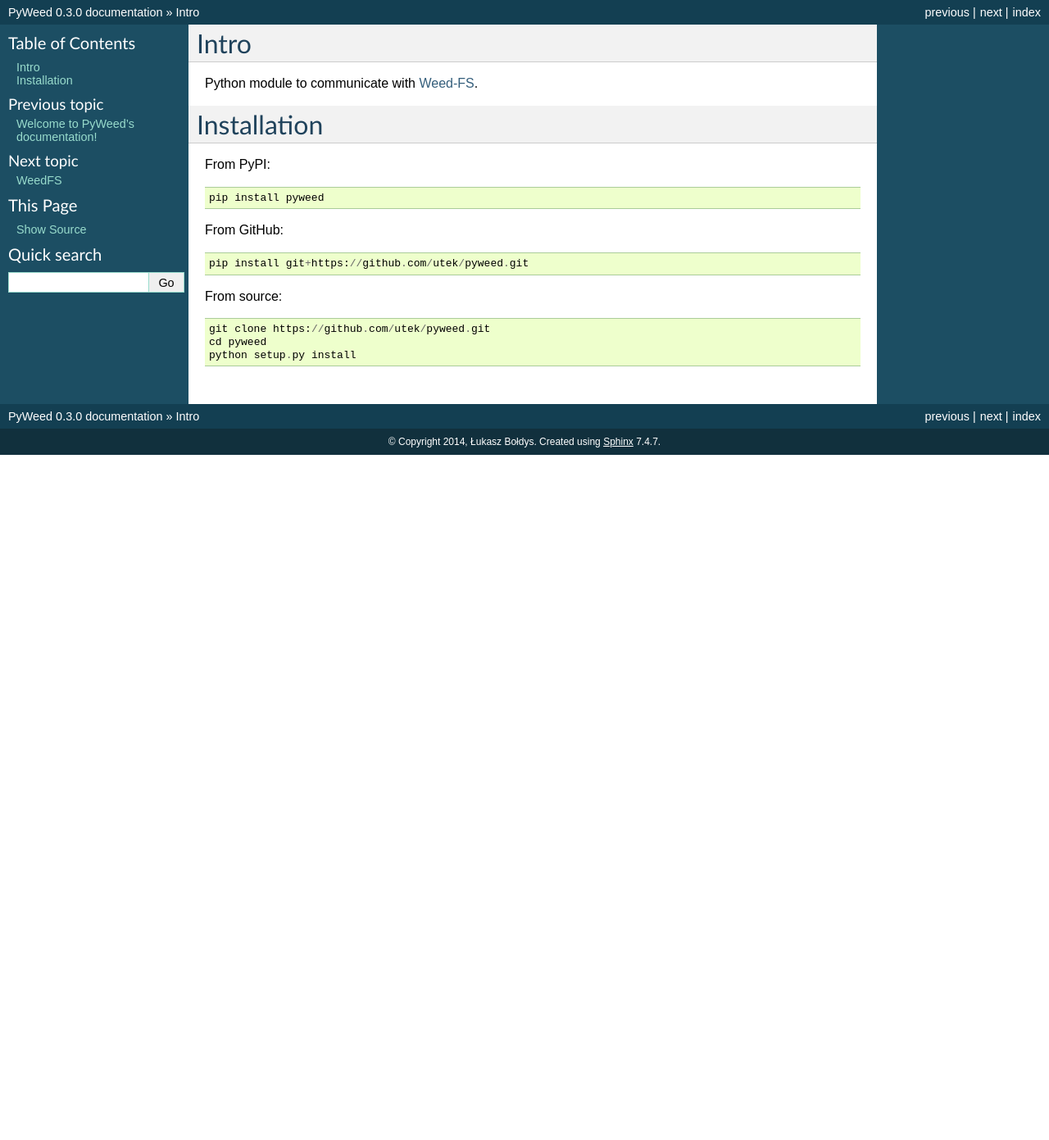
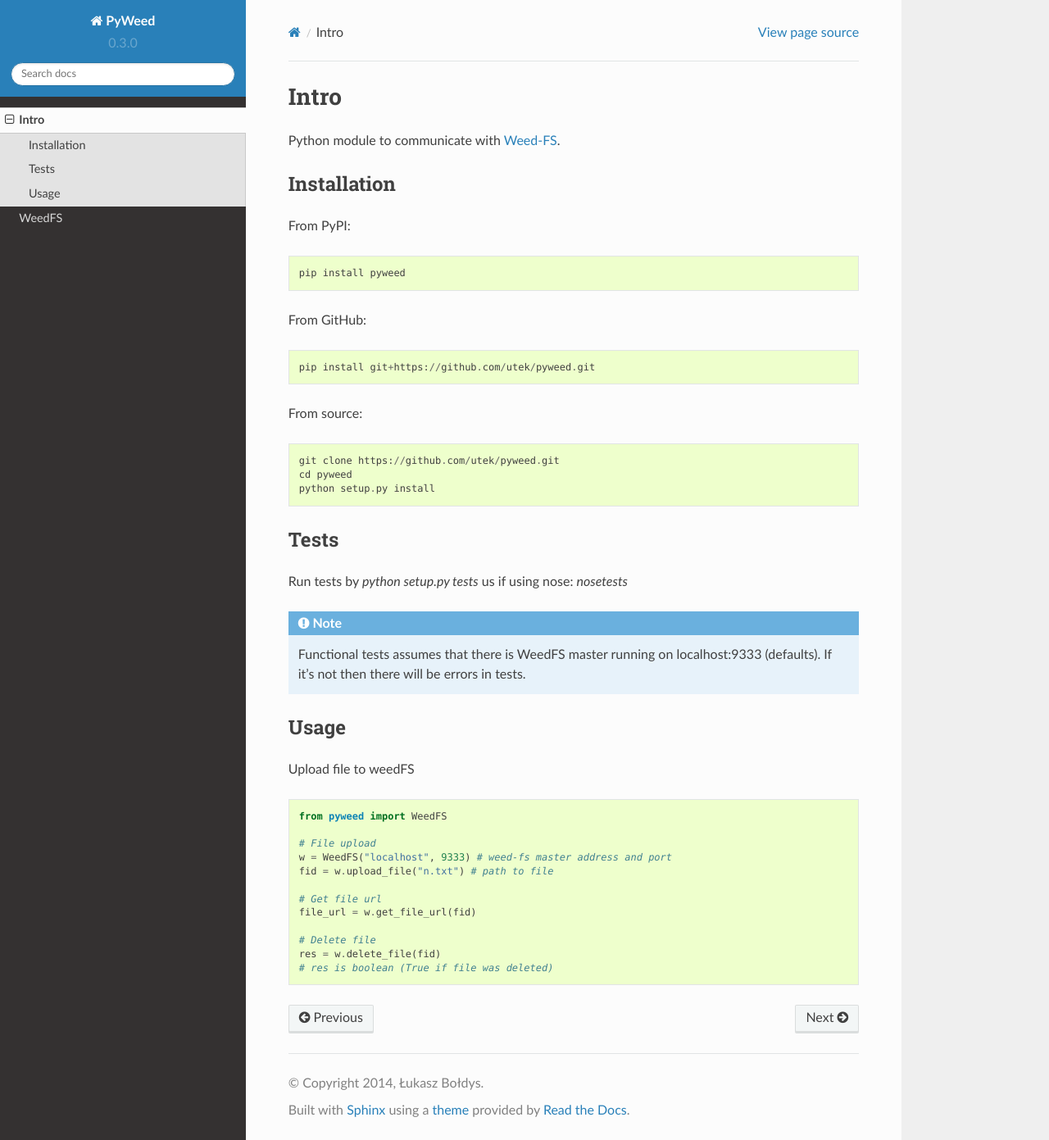
Before and after one commit to utek/pyseaweed, a Sphinx documentation site: the page built from docs/intro.rst, in a window 1280 px wide and 1391 px high. Shown: the whole window at 82% size. Built offline with Sphinx 7.4.7 and the Read the Docs theme 2.0.0, drawn with Linux system fonts in a browser that asks for light colours.

Commit message:
docs changes

```diff
--- a/docs/conf.py
+++ b/docs/conf.py
@@ -102,7 +102,10 @@
 
 # The theme to use for HTML and HTML Help pages.  See the documentation for
 # a list of builtin themes.
-html_theme = 'default'
+import sphinx_rtd_theme
+
+html_theme = "sphinx_rtd_theme"
+# html_theme = 'default'
 
 # Theme options are theme-specific and customize the look and feel of a theme
 # further.  For a list of options available for each theme, see the
@@ -111,6 +114,7 @@
 
 # Add any paths that contain custom themes here, relative to this directory.
 #html_theme_path = []
+html_theme_path = [sphinx_rtd_theme.get_html_theme_path()]
 
 # The name for this set of Sphinx documents.  If None, it defaults to
 # "<project> v<release> documentation".
--- a/docs/intro.rst
+++ b/docs/intro.rst
@@ -1,6 +1,6 @@
-============
+***************
 Intro
-============
+***************
 
 Python module to communicate with Weed-FS_.
 
@@ -25,9 +25,36 @@
     cd pyweed
     python setup.py install
 
+============
+Tests
+============
 
+Run tests by `python setup.py tests` us if using nose: `nosetests`
 
+.. note::
+    Functional tests assumes that there is WeedFS master running on localhost:9333 (defaults).
+    If it's not then there will be errors in tests.
 
+============
+Usage
+============
+
+Upload file to weedFS
+
+.. code-block:: python
+
+    from pyweed import WeedFS
+
+    # File upload
+    w = WeedFS("localhost", 9333) # weed-fs master address and port
+    fid = w.upload_file("n.txt") # path to file
+
+    # Get file url
+    file_url = w.get_file_url(fid)
+
+    # Delete file
+    res = w.delete_file(fid)
+    # res is boolean (True if file was deleted)
 
 
 
```
Also changed, not shown: README.rst (+10 -0 lines).
